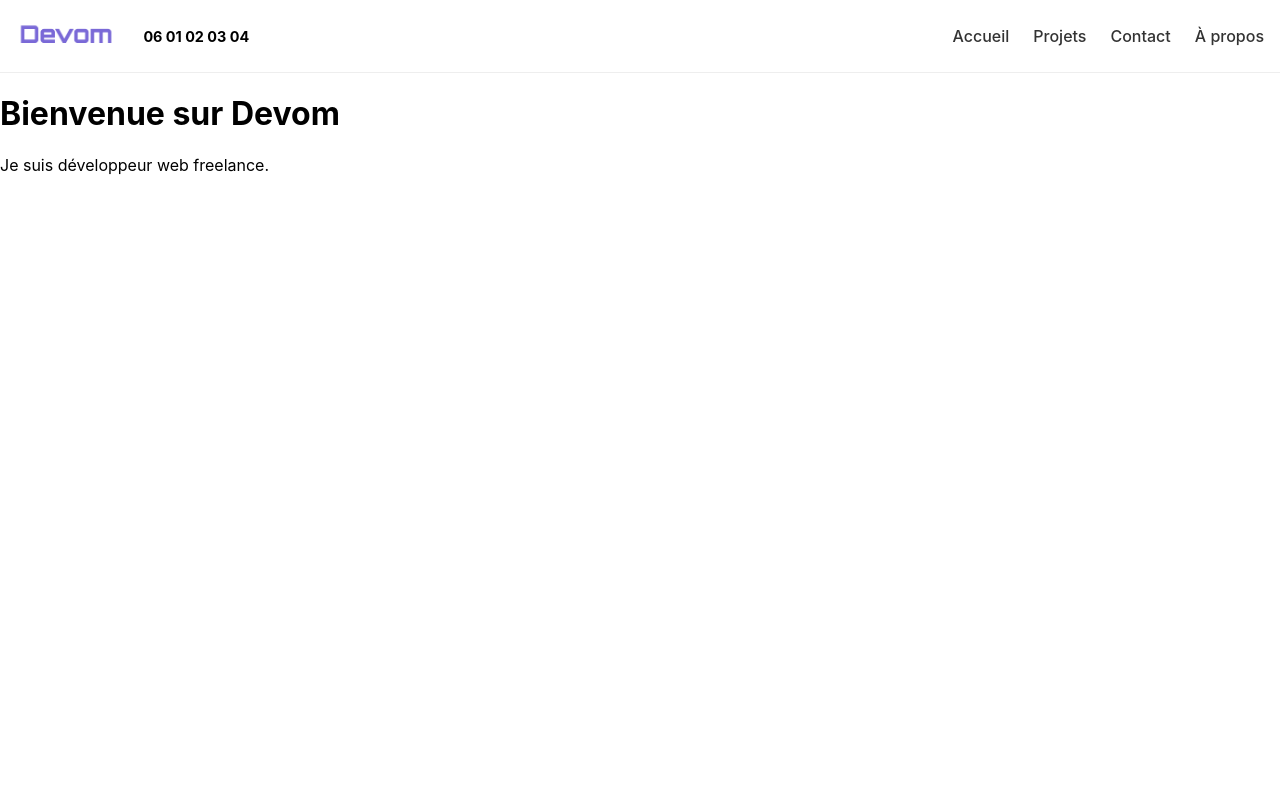
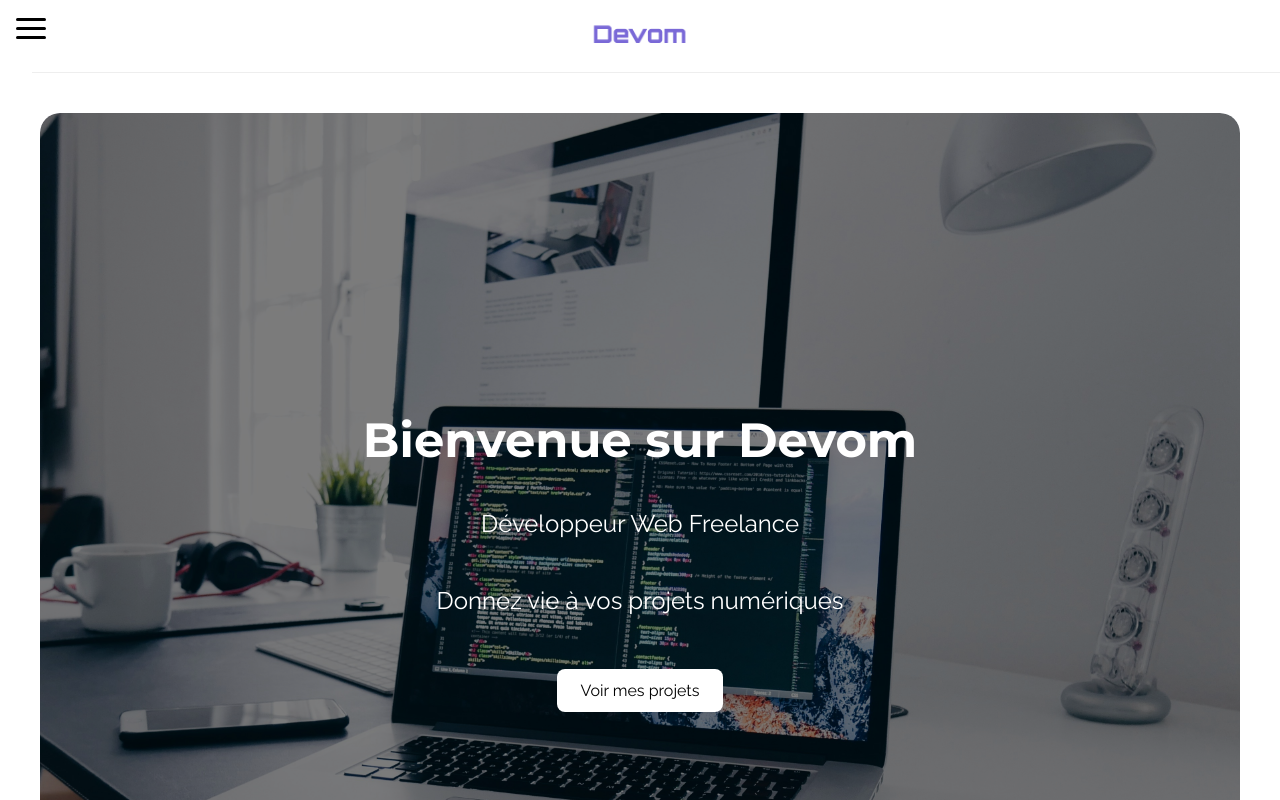
Before and after one commit to Mohoua93/Devom, a React (Create React App) app: page / in a window 1280 px wide. Shown: the top 800 px of the page. Built offline with nearby package versions, Linux system fonts and the light colour scheme.

Commit message:
page home first model

```diff
--- a/public/index.html
+++ b/public/index.html
@@ -6,6 +6,7 @@
     <meta name="viewport" content="width=device-width, initial-scale=1" />
     <meta name="theme-color" content="#000000" />
     <meta name="description" content="Web site created using create-react-app"/>
+    <link href="https://fonts.googleapis.com/css2?family=Montserrat:wght@500;600;700&family=Raleway:wght@300;400;500&display=swap" rel="stylesheet">
     <link rel="apple-touch-icon" href="%PUBLIC_URL%/logo192.png" />
     <link rel="manifest" href="%PUBLIC_URL%/manifest.json" />
 
--- a/src/components/Navbar.jsx
+++ b/src/components/Navbar.jsx
@@ -1,34 +1,35 @@
 import { useState } from "react";
 import { Link } from "react-router-dom";
-import "../styles/Navbar.css"; // ou Tailwind si tu préfères
+import "../styles/Navbar.css"; // Adjust the path as necessary
 import logo from "../assets/logo-navbar.png";
 
 function Navbar() {
   const [isOpen, setIsOpen] = useState(false);
 
-  const toggleMenu = () => setIsOpen(!isOpen);
   const closeMenu = () => setIsOpen(false);
 
   return (
-    <nav className="navbar">
-      <div className="navbar-left">
-        <img src={logo} alt="Devom Logo" className="navbar-logo" />
-        <span className="navbar-phone">06 01 02 03 04</span>
-      </div>
+    <>
+      <nav className="navbar">
+        <div className={`burger ${isOpen ? "open" : ""}`} onClick={() => setIsOpen(!isOpen)}>
+          <span></span>
+          <span></span>
+          <span></span>
+        </div>
+        <img src={logo} alt="DEVOM Logo" className="navbar-logo" />
+      </nav>
 
-      <div className={`burger ${isOpen ? "open" : ""}`} onClick={toggleMenu}>
-        <span></span>
-        <span></span>
-        <span></span>
-      </div>
+      {/* Overlay */}
+      <div className={`overlay ${isOpen ? "show" : ""}`} onClick={closeMenu}></div>
 
-      <div className={`nav-links ${isOpen ? "show" : ""}`}>
+      {/* Drawer menu */}
+      <div className={`drawer ${isOpen ? "open" : ""}`}>
         <Link to="/" onClick={closeMenu}>Accueil</Link>
         <Link to="/projets" onClick={closeMenu}>Projets</Link>
+        <Link to="/a-propos" onClick={closeMenu}>À propos</Link>
         <Link to="/contact" onClick={closeMenu}>Contact</Link>
-        <Link to="/a-propos" onClick={closeMenu}>À propos</Link>
       </div>
-    </nav>
+    </>
   );
 }
 
--- a/src/index.css
+++ b/src/index.css
@@ -1,11 +1,17 @@
+/* Pour tout le site */
 body {
   margin: 0;
-  font-family: -apple-system, BlinkMacSystemFont, 'Segoe UI', 'Roboto', 'Oxygen',
-    'Ubuntu', 'Cantarell', 'Fira Sans', 'Droid Sans', 'Helvetica Neue',
-    sans-serif;
+  font-family: 'Raleway', sans-serif;
   -webkit-font-smoothing: antialiased;
   -moz-osx-font-smoothing: grayscale;
 }
+
+/* Pour les titres */
+h1, h2, h3, h4, h5, h6 {
+  font-family: 'Montserrat', sans-serif;
+}
+
+
 
 code {
   font-family: source-code-pro, Menlo, Monaco, Consolas, 'Courier New',
--- a/src/pages/Home.jsx
+++ b/src/pages/Home.jsx
@@ -1,12 +1,18 @@
+import { Link } from "react-router-dom";
 import Navbar from "../components/Navbar";
+import "../styles/Home.css";
 
 function Home() {
   return (
     <>
       <Navbar />
-      <main>
-        <h1>Bienvenue sur Devom</h1>
-        <p>Je suis développeur web freelance.</p>
+      <main className="home-container">
+        <h1 className="home-title">Bienvenue sur Devom</h1>
+        <p className="home-subtitle">Développeur Web Freelance</p>
+        <p className="home-subtitle">Donnez vie à vos projets numériques</p>
+        <Link to="/projets" className="home-button">
+          Voir mes projets
+        </Link>
       </main>
     </>
   );
--- /dev/null
+++ b/src/styles/Home.css
@@ -0,0 +1,36 @@
+.home-container {
+  background-image: url('../assets/background-home.jpg');
+  background-size: cover;
+  background-position: center;
+  position: relative;
+  height: 100vh;
+  display: flex;
+  flex-direction: column;
+  justify-content: center;
+  align-items: center;
+  color: white;
+  text-align: center;
+  padding: 2rem;
+  margin: 40px;
+  border-radius: 20px;
+  overflow: hidden;
+  z-index: 1;
+}
+
+.home-container::before {
+  content: '';
+  position: absolute;
+  inset: 0;
+  background-color: rgba(0, 0, 0, 0.5); /* effet grisé */
+  border-radius: 20px;
+  z-index: -1;
+}
+
+.home-title {
+  font-size: 3rem;
+  margin-bottom: 1rem;
+}
+
+.home-subtitle {
+  font-size: 1.5rem;
+}
--- a/src/styles/Navbar.css
+++ b/src/styles/Navbar.css
@@ -1,71 +1,127 @@
 .navbar {
+  position: relative;
   display: flex;
-    justify-content: space-between;
+  justify-content: center; /* centre le contenu */
   align-items: center;
   padding: 1rem;
-    position: relative;
   background-color: #ffffff;
   border-bottom: 1px solid #eee;
 }
 
 .navbar-logo {
   height: 40px;
-    margin-right: 10px;
 }
 
-  .navbar-left {
+/* === BOUTON BURGER === */
+.burger {
+  position: absolute;
+  left: 1rem;
+  top: 1rem;
   display: flex;
-    align-items: center;
-    gap: 1rem;
-  }
-
-  .navbar-phone {
-    font-weight: bold;
-    font-size: 0.9rem;
-  }
-
-  .nav-links {
-    display: flex;
-    gap: 1.5rem;
-  }
-
-  .nav-links a {
-    text-decoration: none;
-    color: #333;
-    font-weight: 500;
-  }
-
-  .burger {
-    display: none;
   flex-direction: column;
-    gap: 5px;
+  justify-content: center;
+  gap: 6px;
+  width: 30px;
+  height: 25px;
   cursor: pointer;
+  z-index: 1100;
 }
 
 .burger span {
   height: 3px;
-    width: 25px;
-    background: #333;
+  width: 100%;
+  background-color: #000000;
+  border-radius: 2px;
   transition: all 0.3s ease;
 }
 
-  .nav-links.show {
+/* Animation vers croix (✖) */
+.burger.open span:nth-child(1) {
+  transform: rotate(45deg) translate(5px, 5px);
+}
+.burger.open span:nth-child(2) {
+  opacity: 0;
+}
+.burger.open span:nth-child(3) {
+  transform: rotate(-45deg) translate(5px, -5px);
+}
+
+/* === MENU TIROIR === */
+.drawer {
+  position: fixed;
+  top: 0;
+  left: -250px;
+  width: 250px;
+  height: 100%;
+  background-color: white;
+  padding: 2rem 1rem;
   display: flex;
   flex-direction: column;
-    position: absolute;
-    top: 100%;
-    left: 0;
-    background: white;
-    width: 100%;
-    padding: 1rem;
-    box-shadow: 0 2px 8px rgba(0, 0, 0, 0.1);
+  gap: 2rem;
+  transition: left 0.3s ease;
+  z-index: 1000;
 }
 
-  @media screen and (max-width: 768px) {
-    .nav-links {
-      display: none;
+.drawer.open {
+  left: 10px;
+  margin-top: 70px;
+  border-radius: 20px;
+  background-color: #ffffff;
 }
 
+/* === OVERLAY FOND SOMBRE === */
+.overlay {
+  position: fixed;
+  top: 0;
+  left: 0;
+  height: 100%;
+  width: 100%;
+  background: rgba(0, 0, 0, 0.4);
+  opacity: 0;
+  pointer-events: none;
+  transition: opacity 0.3s ease;
+  z-index: 900;
+}
+
+.overlay.show {
+  opacity: 1;
+  pointer-events: all;
+}
+
+
+.drawer a {
+  text-decoration: none;
+  color: rgb(0, 0, 0);
+  font-size: 1.2rem;
+  font-weight: 500;
+  text-transform: uppercase;
+  }
+
+
+/*BOUTON HOME */
+
+.home-button {
+  display: inline-block;
+  margin-top: 30px;
+  padding: 12px 24px;
+  background-color: #ffffff;
+  color: #000000;
+  font-size: 1rem;
+  border: none;
+  border-radius: 8px;
+  text-decoration: none;
+  transition: background-color 0.3s ease;
+  cursor: pointer;
+}
+
+.home-button:hover {
+  background-color: #000000;
+  color: #ffffff;
+}
+
+
+/* ===== Responsive ===== */
+@media screen and (max-width: 768px) {
   .burger {
     display: flex;
   }
```
Also changed, not shown: src/assets/background-home.jpg (added). Lines whose indentation alone changed are shown as unchanged.
